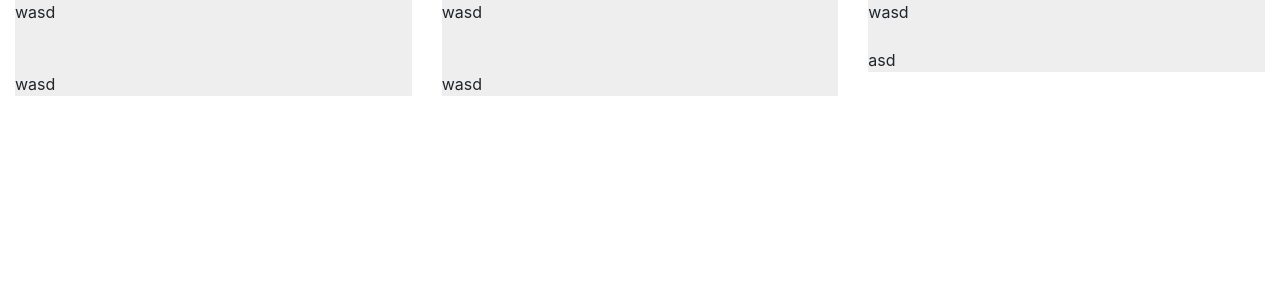
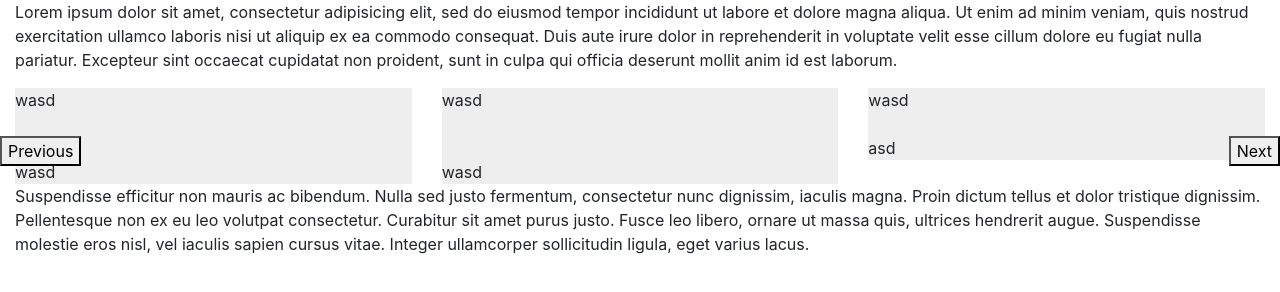
Before and after one commit to peterbode1989/Helios, a website with bundled scripts: page demo/index.html in a window 1280 px wide. Built offline with nearby package versions, Linux system fonts and the light colour scheme.

Commit message:
Default movement

```diff
--- a/assets/js/helios.js
+++ b/assets/js/helios.js
@@ -28,6 +28,7 @@
             _.defaults = {
                 step: 1, // the amount of cols to scroll when moving
                 gutter: 15, // the default space between cols
+                infinite: false,
 
                 dots: false, // Boolean for showing/hiding the dots
                 appendDots: null,
@@ -35,39 +36,79 @@
 
                 arrows: false, // Boolean for showing/hiding the arrows
                 appendArrows: $(element), // Element to appen
-                elPrevArrow: '<button class="helios-prev" aria-label="Previous" type="button">Previous</button>',
-                elNextArrow: '<button class="helios-next" aria-label="Next" type="button">Next</button>',
+                elPrevArrow: '<button class="helios-arrow prev" aria-label="Previous" type="button">Previous</button>',
+                elNextArrow: '<button class="helios-arrow next" aria-label="Next" type="button">Next</button>',
             };
             _.options = $.extend({}, _.defaults, settings);
 
             _.$slider = $(element);
+            _.$children = $(element).children('div');
+            _.$childSize = $(element).children('div').outerWidth();
+            _.currentIndex = 0;
 
             _.init();
         }
         return Helios;
     }());
 
+    Helios.prototype.move = function(_, e) {
+        let dir = $(e.target).attr('data-dir');
+        dir = (dir == '-' ? -_.$childSize : _.$childSize);
+
+        _.$children.each(function() {
+            let dist = parseInt($(this).css('left'));
+
+            $(this).animate({
+                left: parseInt(dist + dir),
+            }, 500, function() {
+                // Animation complete.
+            });
+        });
+    }
+
     Helios.prototype.buildArrows = function() {
         // all code that builds the arrows
         var _ = this;
 
+        if(_.options.arrows === true) {
+            // Apply default classes and events to elements
+            _.$prevArrow = $(_.options.elPrevArrow)
+                .addClass('helios-arrow prev')
+                .attr('data-dir', '+')
+                .on('click', function(e) {
+                    _.move(_, e);
+                });
+
+            _.$nextArrow = $(_.options.elNextArrow)
+                .addClass('helios-arrow next')
+                .attr('data-dir', '-')
+                .on('click', function(e) {
+                    _.move(_, e);
+                });
+
+
+            // Append buttons to the selector
+            _.$slider.append(_.$prevArrow);
+            _.$slider.append(_.$nextArrow);
+        }
     }
 
     Helios.prototype.buildDots = function() {
         // all code that builds the dots
         var _ = this;
 
+        if(_.options.dots === true) {
+            // no something
+        }
     }
 
     Helios.prototype.deploy = function() {
         // all code that appends here.
         var _ = this;
 
-        if(_.arrows)
-            _.buildArrows();
+        _.buildArrows();
+        _.buildDots();
 
-        if(_.dots)
-            _.buildDots();
     }
 
     Helios.prototype.init = function() {
@@ -76,6 +117,7 @@
 
         console.log(_);
 
+        // Adds the default class for style purpose
         if (!$(_.$slider).hasClass('helios')) {
             $(_.$slider).addClass('helios');
         }
@@ -86,7 +128,6 @@
     $.fn.helios = function() {
         var _ = this;
         for (let i = 0; i < _.length; i++) {
-            console.log(_[i]);
             _[i].helios = new Helios(_[i], arguments[0]);
         }
         return _;
--- a/assets/sass/components/_grid.scss
+++ b/assets/sass/components/_grid.scss
@@ -11,7 +11,7 @@
 
     > div[class^='col'] {
         flex: 0 0 auto;
-        @include transition(.5s);
+        // @include transition(.5s);
 
         > div {
             background-color: $gray;
--- a/assets/sass/components/_nav.scss
+++ b/assets/sass/components/_nav.scss
@@ -0,0 +1,14 @@
+.helios {
+    > button.helios-arrow {
+        position: absolute;
+        top: 50%;
+
+        &.prev {
+            left: 0;
+        }
+
+        &.next {
+            right: 0;
+        }
+    }
+}
--- a/demo/index.html
+++ b/demo/index.html
@@ -11,7 +11,12 @@
 <body>
 
     <div class="container-fluid">
-        <div class="row helios">
+        <div class="row">
+            <div class="col">
+                <p>Lorem ipsum dolor sit amet, consectetur adipisicing elit, sed do eiusmod tempor incididunt ut labore et dolore magna aliqua. Ut enim ad minim veniam, quis nostrud exercitation ullamco laboris nisi ut aliquip ex ea commodo consequat. Duis aute irure dolor in reprehenderit in voluptate velit esse cillum dolore eu fugiat nulla pariatur. Excepteur sint occaecat cupidatat non proident, sunt in culpa qui officia deserunt mollit anim id est laborum.</p>
+            </div>
+        </div>
+        <div class="row testElement">
             <div class="col-4">
                 <div>wasd</div>
             </div>
@@ -28,6 +33,11 @@
                 <div>wasd</div>
             </div>
         </div>
+        <div class="row">
+            <div class="col">
+                <p>Suspendisse efficitur non mauris ac bibendum. Nulla sed justo fermentum, consectetur nunc dignissim, iaculis magna. Proin dictum tellus et dolor tristique dignissim. Pellentesque non ex eu leo volutpat consectetur. Curabitur sit amet purus justo. Fusce leo libero, ornare ut massa quis, ultrices hendrerit augue. Suspendisse molestie eros nisl, vel iaculis sapien cursus vitae. Integer ullamcorper sollicitudin ligula, eget varius lacus.</p>
+            </div>
+        </div>
     </div>
 
     <script src="../node_modules/jquery/dist/jquery.min.js"></script>
@@ -37,7 +47,7 @@
 
     <script>
         $(function() {
-            $('.helios').helios({
+            $('.testElement').helios({
                 arrows: true,
                 dots: true,
             });
```
Also changed, not shown: assets/css/helios.css, 1 other file.
